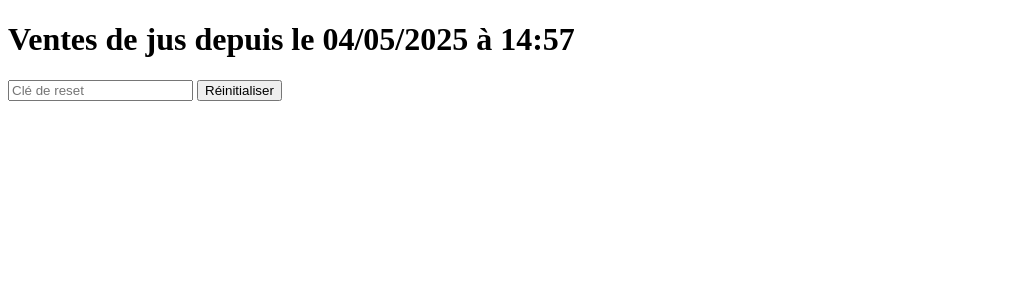
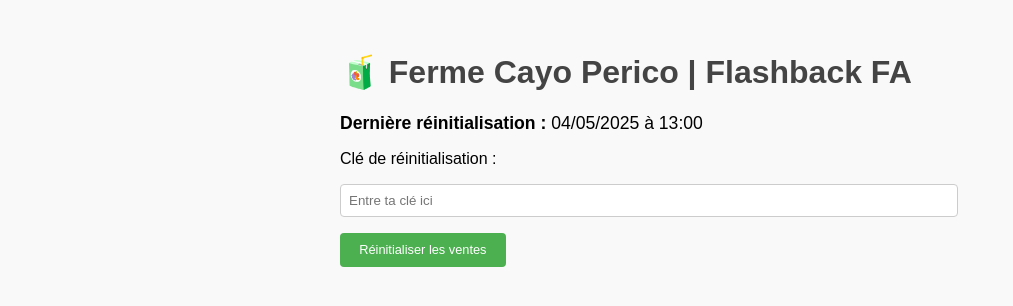
Before and after one commit to xprimedark/mouais-, a Flask app: page / in a window 1280 px wide. Shown: the top 306 px of the page, without its empty margins (0-1013 px from the left). Run offline with Flask 3, Linux system fonts and the light colour scheme.

Commit message:
fix datas on gsheet

```diff
--- a/app.py
+++ b/app.py
@@ -26,10 +26,11 @@ def receive_log():
 def reset():
     key = request.form.get("key")
     if key != RESET_KEY:
-        return "Clé invalide", 403
+        return render_template("index.html", start_time=load_start_time().strftime("%d/%m/%Y à %H:%M"), message="❌ Clé invalide")
     reset_juice_column()
+    now = datetime.now()
     save_start_time(datetime.now())
-    return "Ventes réinitialisées avec succès !"
+    return render_template("index.html", start_time=now.strftime("%d/%m/%Y à %H:%M"), message="✅ Ventes réinitialisées avec succès !")
 
 def start_flask():
     app.run(host="0.0.0.0", port=5000)
--- /dev/null
+++ b/server/start_time.json
@@ -0,0 +1,3 @@
+{
+    "start_time": "2025-05-04T13:00:00"
+  }
--- a/sheets_utils.py
+++ b/sheets_utils.py
@@ -4,41 +4,65 @@ from datetime import datetime
 import os
 import json
 
-scope = ["https://spreadsheets.google.com/feeds", "https://www.googleapis.com/auth/drive"]
+scope = [
+    "https://spreadsheets.google.com/feeds",
+    "https://www.googleapis.com/auth/drive"
+]
 SPREADSHEET_ID = os.getenv("SPREADSHEET_ID")
+SHEET_NAME = "COMPTA"
+
+COL_EMPLOYE_NAME = 2
+COL_JUS = 6
+HEADER_ROW = 6
 
 def get_sheet():
     creds = ServiceAccountCredentials.from_json_keyfile_name("credentials.json", scope)
     client = gspread.authorize(creds)
-    sheet = client.open_by_key(SPREADSHEET_ID).worksheet("Feuille 1")
-    return sheet
+    return client.open_by_key(SPREADSHEET_ID).worksheet(SHEET_NAME)
 
 def load_start_time():
     try:
         with open("server/start_time.json", "r") as f:
             data = json.load(f)
             return datetime.fromisoformat(data["start_time"])
-    except:
+    except Exception as e:
+        print(f"⚠️ Erreur de lecture start_time.json : {e}")
         return datetime.now()
 
 def save_start_time(dt):
+    os.makedirs("server", exist_ok=True)
     with open("server/start_time.json", "w") as f:
         json.dump({"start_time": dt.isoformat()}, f)
 
 def reset_juice_column():
     sheet = get_sheet()
-    names = sheet.col_values(2)[1:]
-    for idx, _ in enumerate(names, start=2):
-        sheet.update_cell(idx, 6, 0)
+    names = sheet.col_values(COL_EMPLOYE_NAME)[HEADER_ROW:]
+    for idx, _ in enumerate(names, start=HEADER_ROW + 1):
+        sheet.update_cell(idx, COL_JUS, 0)
+    print(f"🔁 {len(names)} lignes réinitialisées (colonne F)")
 
 def update_juice_sales(sales_data):
     sheet = get_sheet()
-    records = sheet.get_all_records()
+    employee_names = sheet.col_values(2)
+
     for entry in sales_data:
-        name = entry["name"]
+        name = entry["name"].strip().lower()
         quantity = entry["quantity"]
-        for idx, row in enumerate(records, start=2):
-            if row["Nom et Prénom Employé"].strip().lower() == name.strip().lower():
-                current = int(sheet.cell(idx, 6).value or 0)
-                sheet.update_cell(idx, 6, current + quantity)
+        found = False
+
+        for idx, cell_value in enumerate(employee_names, start=1):
+            if cell_value.strip().lower() == name:
+                try:
+                    current_value = sheet.cell(idx, 6).value or "0"
+                    current = int(str(current_value).replace(",", "").split(".")[0])
+                except ValueError:
+                    current = 0
+
+                new_total = current + quantity
+                sheet.update_cell(idx, 6, new_total)
+                print(f"✅ {entry['name']} → {current} + {quantity} = {new_total} jus")
+                found = True
                 break
+
+        if not found:
+            print(f"❌ Aucun employé trouvé pour : {entry['name']}")
--- a/templates/index.html
+++ b/templates/index.html
@@ -1,14 +1,66 @@
 <!DOCTYPE html>
 <html lang="fr">
+
 <head>
-    <meta charset="UTF-8">
-    <title>Statut du Jus</title>
+  <meta charset="UTF-8">
+  <title>🧃 Ferme Cayo Perico | Flashback FA</title>
+  <meta name="viewport" content="width=device-width, initial-scale=1.0">
+  <style>
+    body {
+      font-family: Arial, sans-serif;
+      padding: 2rem;
+      background: #f9f9f9;
+      max-width: 600px;
+      margin: auto;
+    }
+    h1 {
+      color: #444;
+    }
+    .info {
+      margin: 1rem 0;
+      font-size: 1.1rem;
+    }
+    input[type="text"] {
+      padding: 0.5rem;
+      width: 100%;
+      margin: 1rem 0;
+      border: 1px solid #ccc;
+      border-radius: 4px;
+    }
+    button {
+      background-color: #4CAF50;
+      color: white;
+      padding: 0.6rem 1.2rem;
+      border: none;
+      border-radius: 4px;
+      cursor: pointer;
+      font-size: 0.8rem;
+    }
+    button:hover {
+      background-color: #45a049;
+    }
+    .message {
+      margin-top: 1rem;
+      color: green;
+    }
+  </style>
 </head>
+
 <body>
-    <h1>Ventes de jus depuis le {{ start_time }}</h1>
-    <form method="POST" action="/reset">
-        <input type="password" name="key" placeholder="Clé de reset">
-        <button type="submit">Réinitialiser</button>
-    </form>
+  <h1>🧃 Ferme Cayo Perico | Flashback FA</h1>
+
+  <div class="info">
+    <strong>Dernière réinitialisation :</strong> {{ start_time }}
+  </div>
+
+  <form action="/reset" method="POST">
+    <label for="key">Clé de réinitialisation :</label>
+    <input type="text" name="key" id="key" required placeholder="Entre ta clé ici">
+    <button type="submit">Réinitialiser les ventes</button>
+  </form>
+
+  {% if message %}
+    <div class="message">{{ message }}</div>
+  {% endif %}
 </body>
 </html>
```
Also changed, not shown: bot.py (+5 -4 lines), 1 other file.
